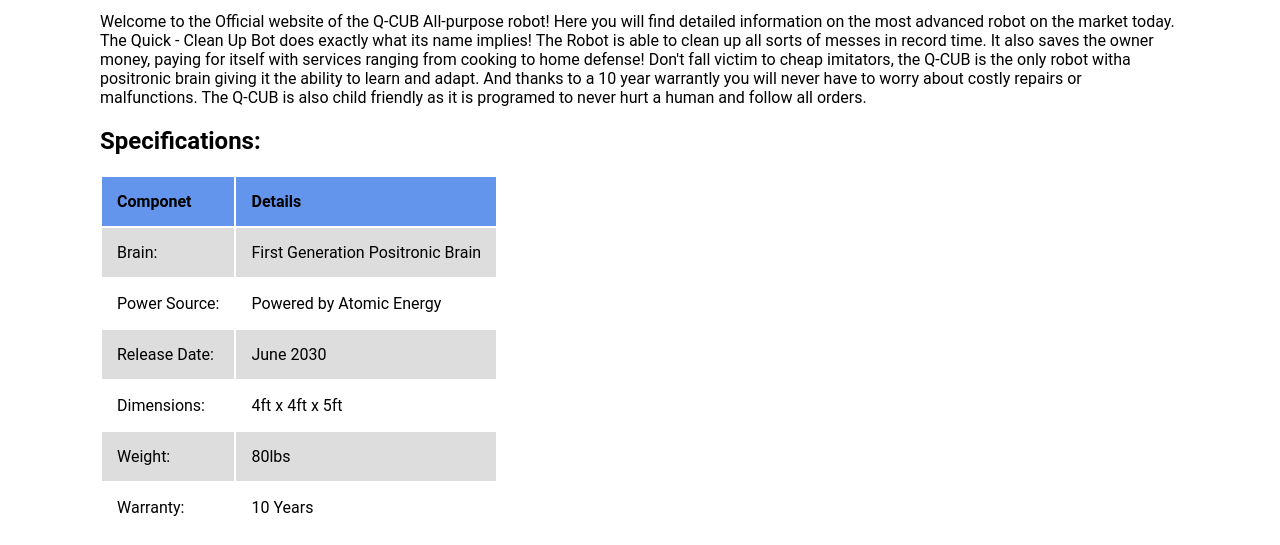
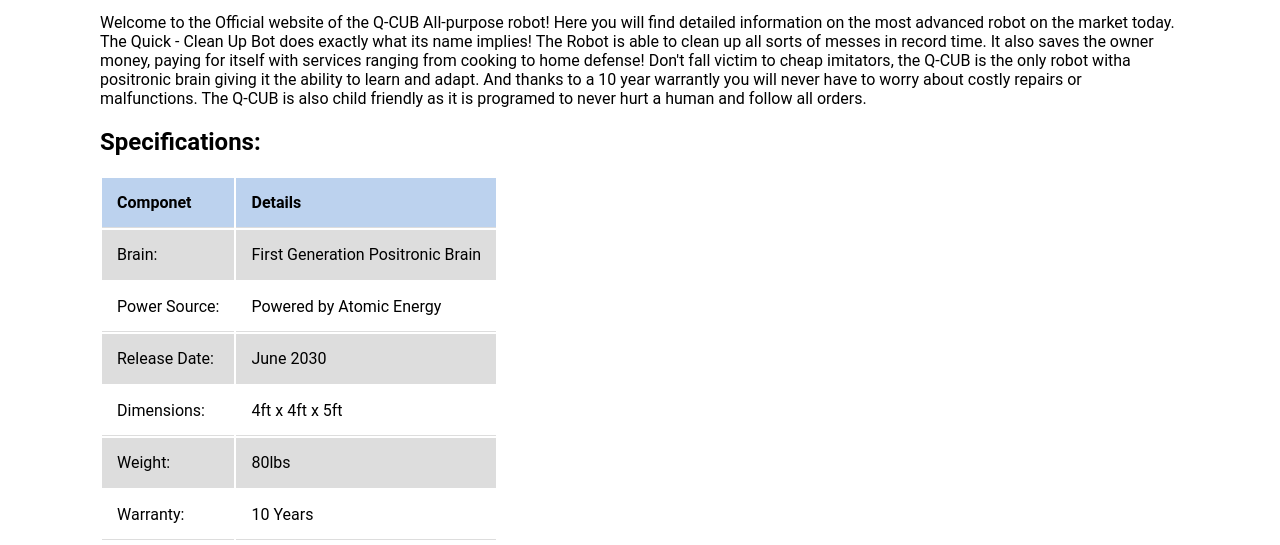
Before and after one commit to kotto1701/kotto1701.github.io, a plain HTML site: page index.html in a window 1280 px wide. Shown: the part 506-1051 px from the top of the page. Drawn offline with Linux system fonts and the light colour scheme.

Commit message:
color tweak

```diff
--- a/css/style.css
+++ b/css/style.css
@@ -44,16 +44,12 @@ tr, td, th {
     padding: 15px;
     text-align: left;
     border-bottom: 1px solid #ddd;
-    border: 1px
 }
 
 tr:nth-child(even) {
     background-color: #dddddd;
 }
 
-th {
-	background-color: #6495ED;
-}
 
 h5 {
     padding-top: 100px;
--- a/index.html
+++ b/index.html
@@ -24,8 +24,8 @@
         <div2>
             <table>
                 <tr>
-                    <th bgcolor="#6495ED">Componet</th>
-                    <th bgcolor="#6495ED">Details</th>
+                    <th bgcolor="#BCD2EE">Componet</th>
+                    <th bgcolor="#BCD2EE">Details</th>
                 </tr>
                 <tr>
                     <td>Brain: </td>
```
